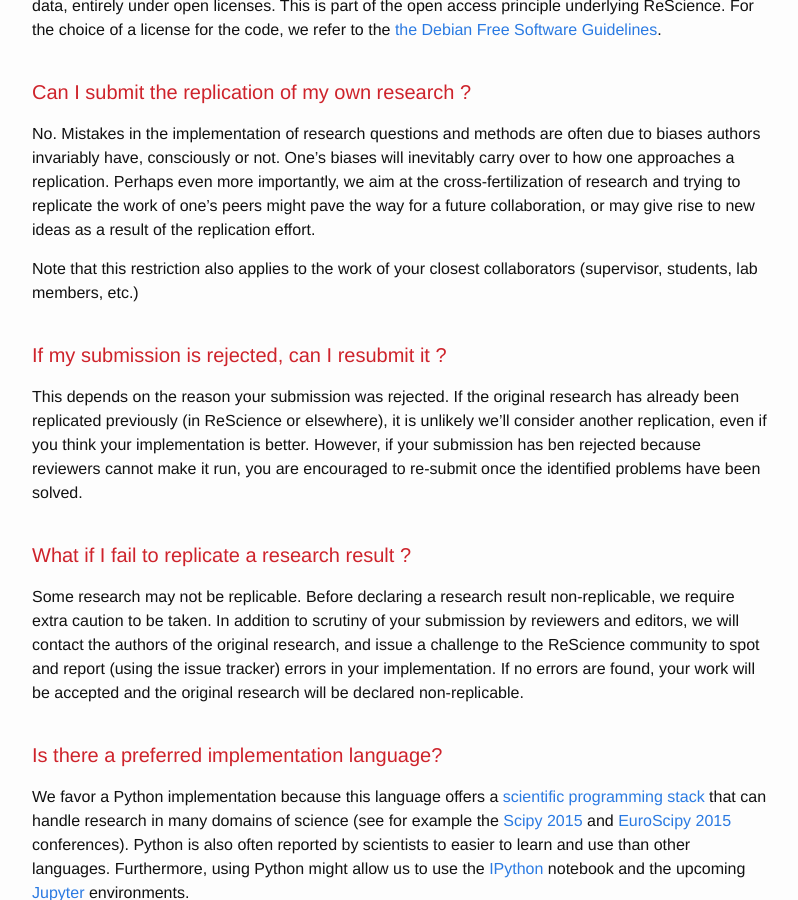
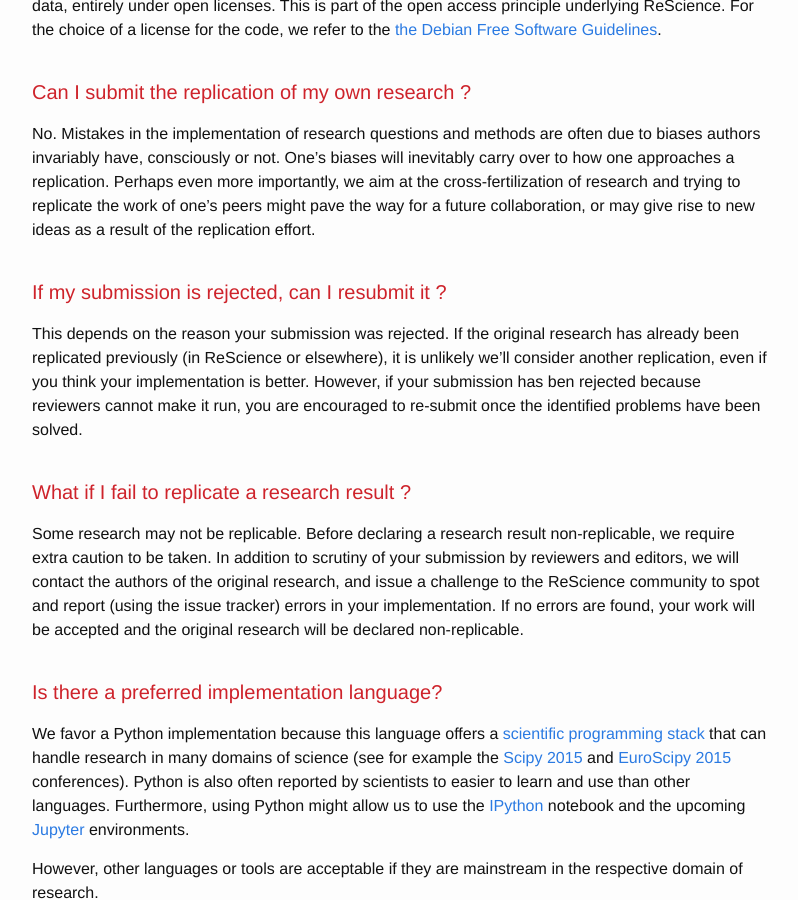
Before and after one commit to ReScience/rescience.github.io, a Jekyll site: the page built from 05-FAQ.md, in a window 1280 px wide and 900 px high, scrolled down 1004 px. Shown: the whole window, without its empty margins (238-1036 px from the left). Built offline with Jekyll 4.4.1, drawn with Linux system fonts in a browser that asks for light colours; Markdown is read by kramdown in place of the engine named in the settings.

Commit message:
Removed the restriction on replication of collaborators

```diff
--- a/05-FAQ.md
+++ b/05-FAQ.md
@@ -63,9 +63,6 @@ inevitably carry over to how one approaches a replication. Perhaps even more imp
 we aim at the cross-fertilization of research and trying to replicate the work of one's
 peers might pave the way for a future collaboration, or may give rise to new ideas as
 a result of the replication effort.
-
-Note that this restriction also applies to the work of your closest
-collaborators (supervisor, students, lab members, etc.)
 
 
 ## If my submission is rejected, can I resubmit it ?
```
